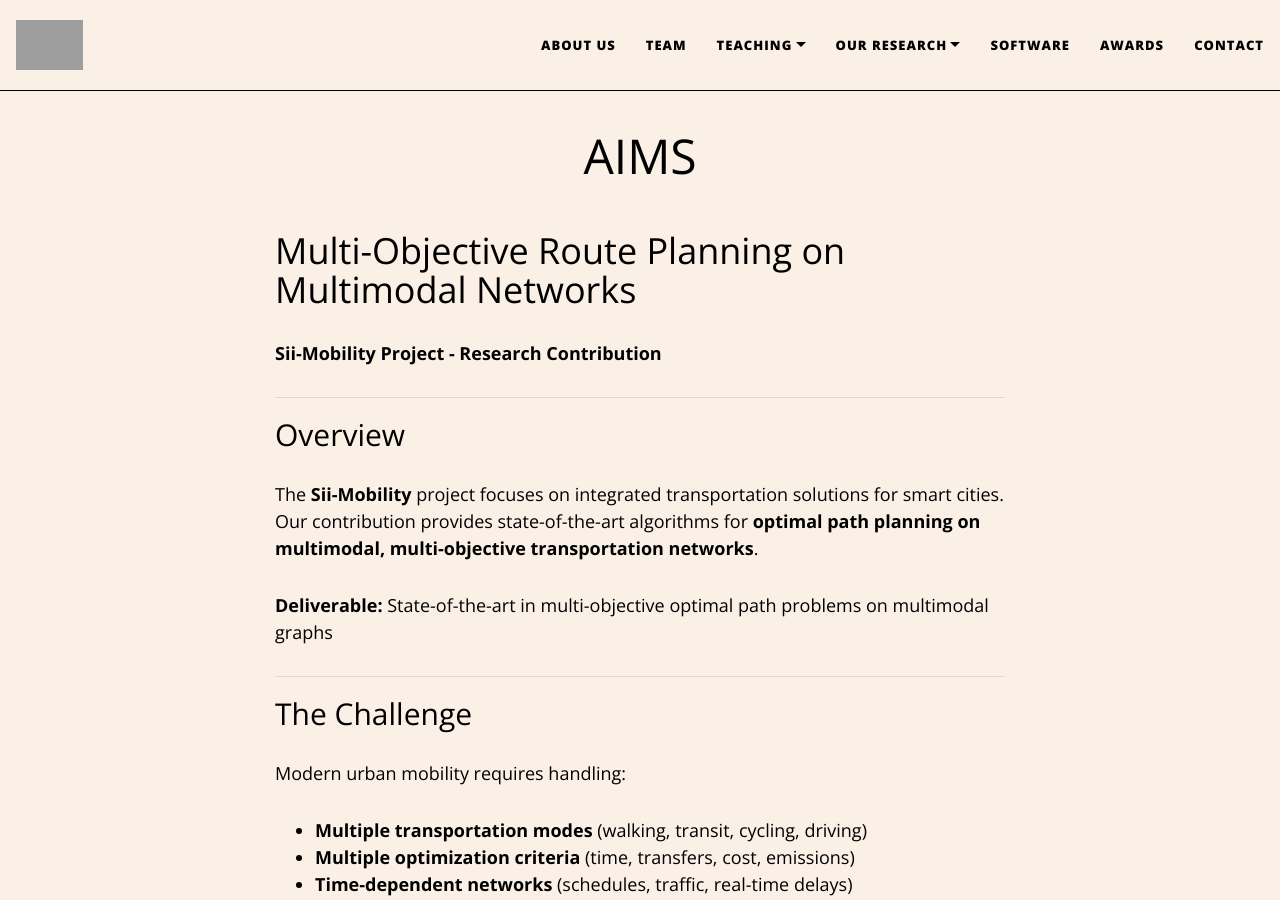
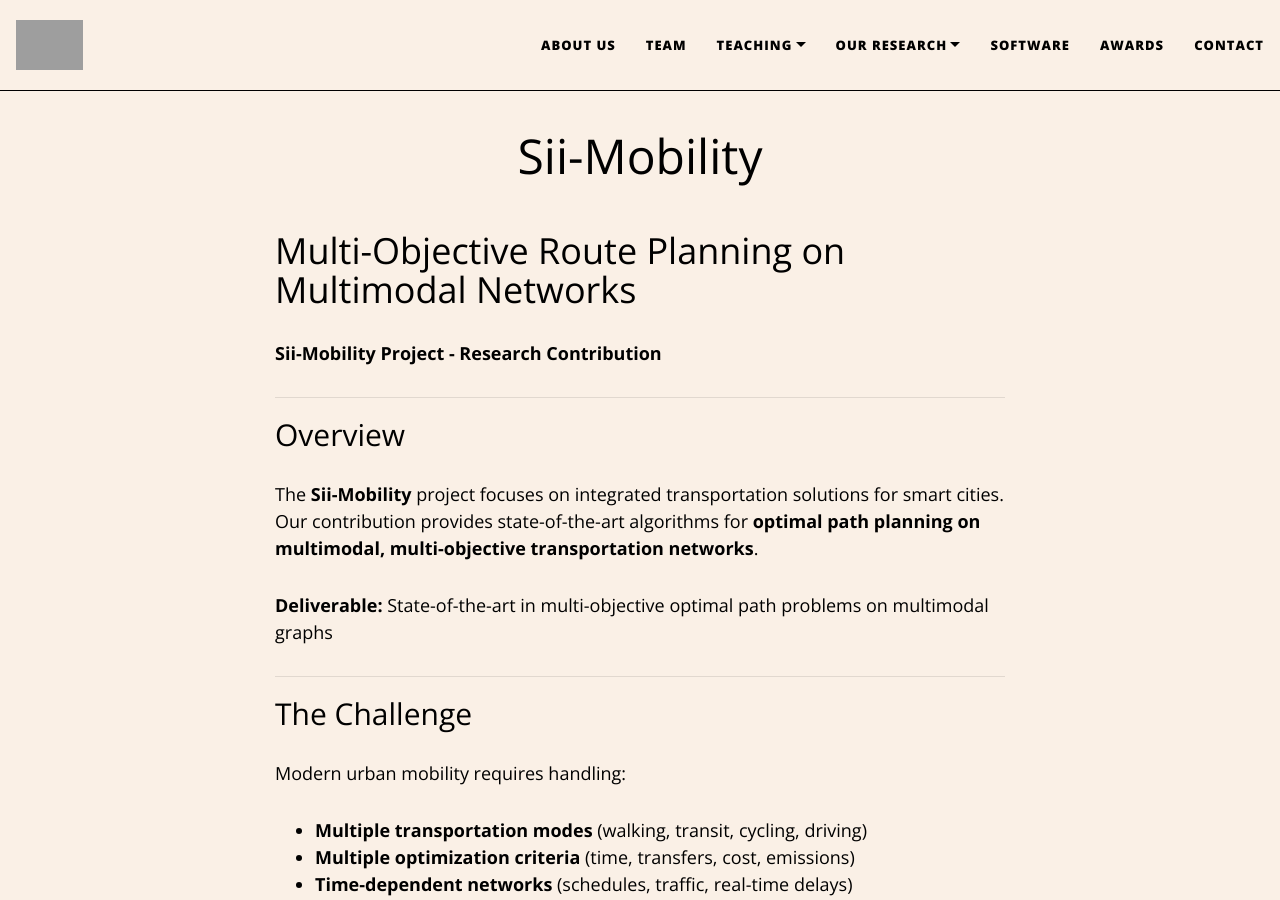
Before and after one commit to GOL-UniFI/GOL-UniFI.github.io, a Jekyll site: the page built from pages/projects/sii_mobility.md, in a window 1280 px wide and 900 px high. Built offline with Jekyll 4.4.1, drawn with Linux system fonts in a browser that asks for light colours; nearby versions of some CDN libraries; grey boxes are pictures that could not be loaded.

Commit message:
typo correct

```diff
--- a/pages/projects/sii_mobility.md
+++ b/pages/projects/sii_mobility.md
@@ -1,6 +1,6 @@
 ---
 layout: page
-title: AIMS
+title: Sii-Mobility
 permalink: /pages/projects/sii_mobility/
 ---
 
```
